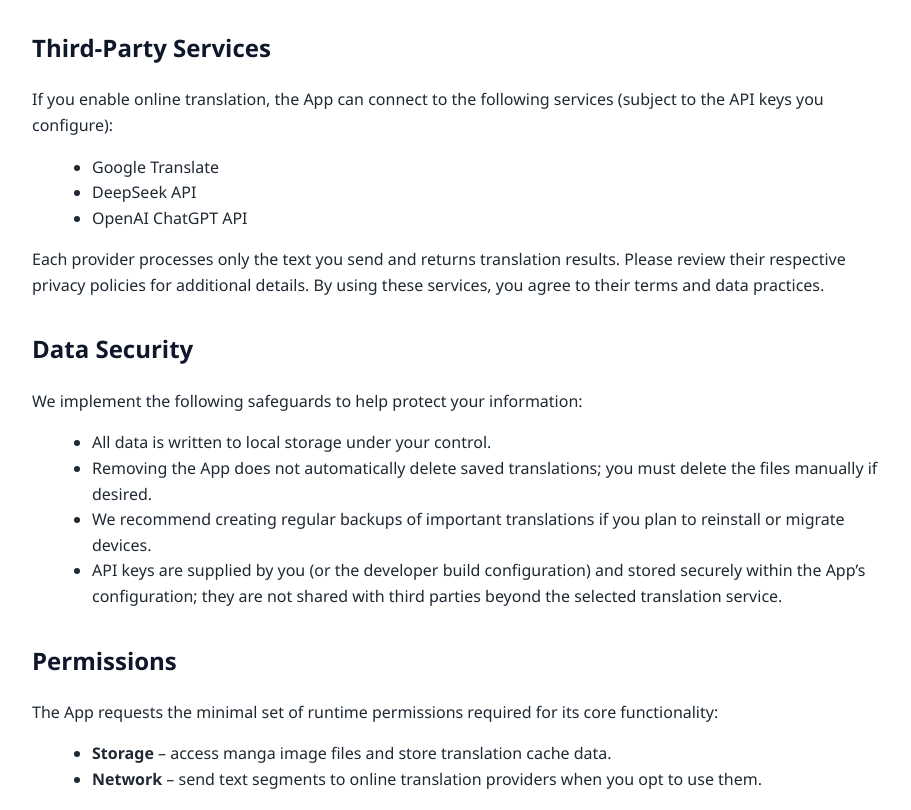
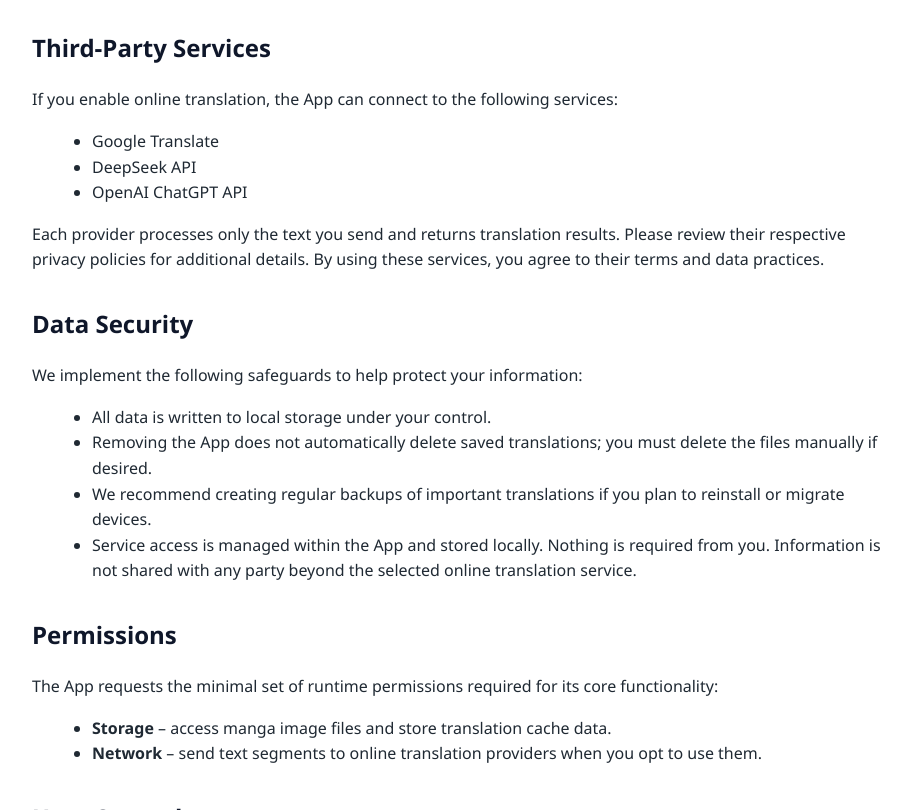
Before and after one commit to vivian-toaru/privacy-policy, a plain HTML site: page VV-Manga-Translator/index.html in a window 1280 px wide. Shown: the part 793-1603 px from the top of the page, without its empty margins (178-1089 px from the left). Drawn offline with Linux system fonts and the light colour scheme.

Commit message:
Update translation service information in index.html

```diff
--- a/VV-Manga-Translator/index.html
+++ b/VV-Manga-Translator/index.html
@@ -109,8 +109,7 @@
 
     <section>
         <h2>Third-Party Services</h2>
-        <p>If you enable online translation, the App can connect to the following services (subject to the API keys you
-            configure):</p>
+        <p>If you enable online translation, the App can connect to the following services:</p>
         <ul>
             <li>Google Translate</li>
             <li>DeepSeek API</li>
@@ -129,8 +128,8 @@
                 desired.</li>
             <li>We recommend creating regular backups of important translations if you plan to reinstall or migrate
                 devices.</li>
-            <li>API keys are supplied by you (or the developer build configuration) and stored securely within the App’s
-                configuration; they are not shared with third parties beyond the selected translation service.</li>
+            <li>Service access is managed within the App and stored locally. Nothing is required from you. Information is
+                not shared with any party beyond the selected online translation service.</li>
         </ul>
     </section>
 
```
